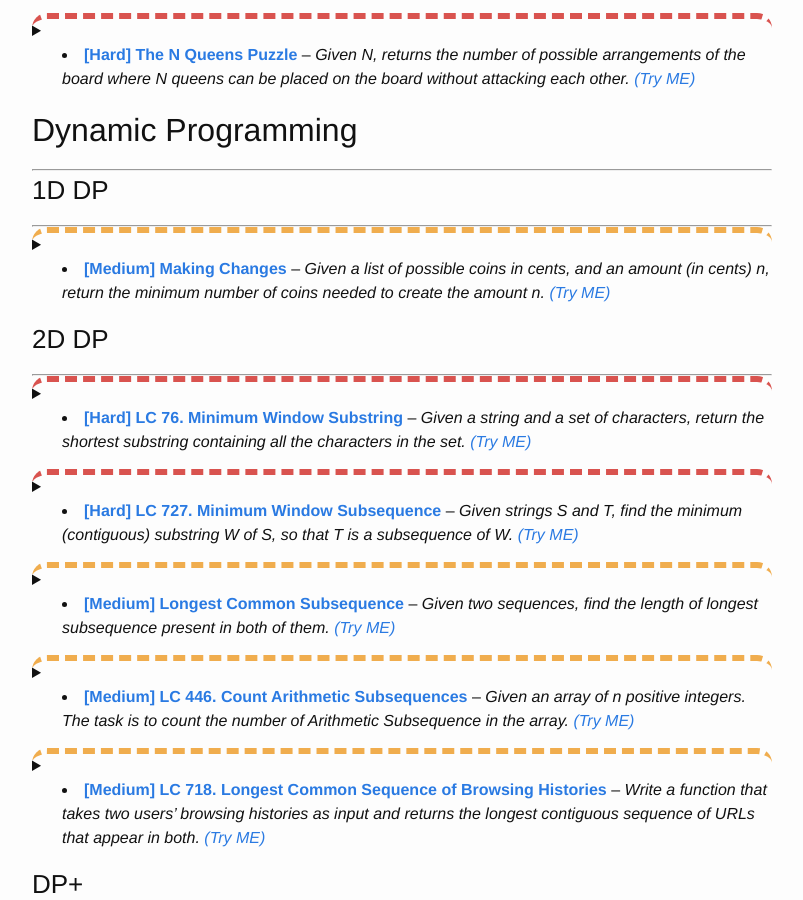
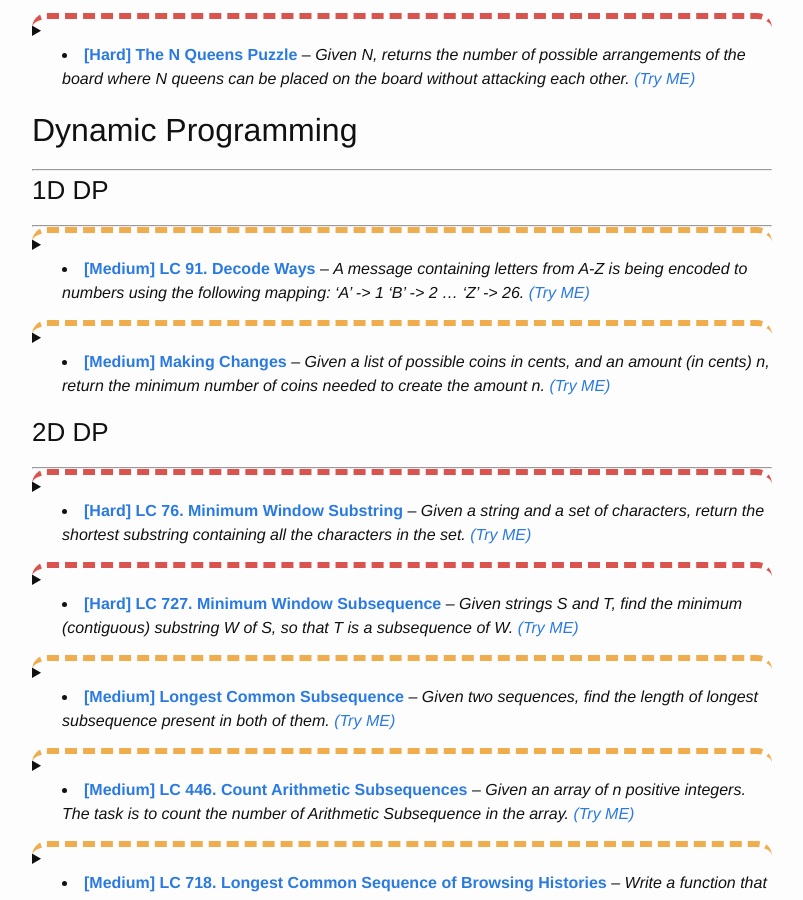
Before and after one commit to trsong/trsong.github.io, a Jekyll site: the page built from _posts/2019-04-01-DailyQuestionsByCategory.md, in a window 1280 px wide and 900 px high, scrolled down 9518 px. Shown: the whole window, without its empty margins (238-1041 px from the left). Built offline with Jekyll 4.4.1, drawn with Linux system fonts in a browser that asks for light colours.

Commit message:
Add previous question to category

````diff
--- a/_posts/2019-04-01-DailyQuestionsByCategory.md
+++ b/_posts/2019-04-01-DailyQuestionsByCategory.md
@@ -1676,6 +1676,40 @@ For example, given `"2542540123"`, you should return `['254.25.40.123', '254.254
 <details>
 <summary class="lc_m">
 
+- [**\[Medium\] LC 91. Decode Ways**](https://trsong.github.io/python/java/2020/08/02/DailyQuestionsAug/#aug-19-2020-lc-91-medium-decode-ways) -- *A message containing letters from A-Z is being encoded to numbers using the following mapping: 'A' -> 1 'B' -> 2 ... 'Z' -> 26.* [*\(Try ME\)*](https://repl.it/@trsong/Number-of-Decode-Ways-1)
+
+</summary>
+<div>
+
+**Question:** A message containing letters from `A-Z` is being encoded to numbers using the following mapping:
+
+ ```py
+ 'A' -> 1
+ 'B' -> 2
+ ...
+ 'Z' -> 26
+ ```
+ Given an encoded message containing digits, determine the total number of ways to decode it.
+
+**Example 1:**
+```py
+Input: "12"
+Output: 2
+Explanation: It could be decoded as AB (1 2) or L (12).
+```
+
+**Example 2:**
+```py
+Input: "10"
+Output: 1
+```
+
+</div>
+</details>
+
+<details>
+<summary class="lc_m">
+
 - [**\[Medium\] Making Changes**](https://trsong.github.io/python/java/2020/08/02/DailyQuestionsAug/#aug-9-2020-medium-making-changes) -- *Given a list of possible coins in cents, and an amount (in cents) n, return the minimum number of coins needed to create the amount n.* [*\(Try ME\)*](https://repl.it/@trsong/Making-Changes-Problem-1)
 
 </summary>
````
